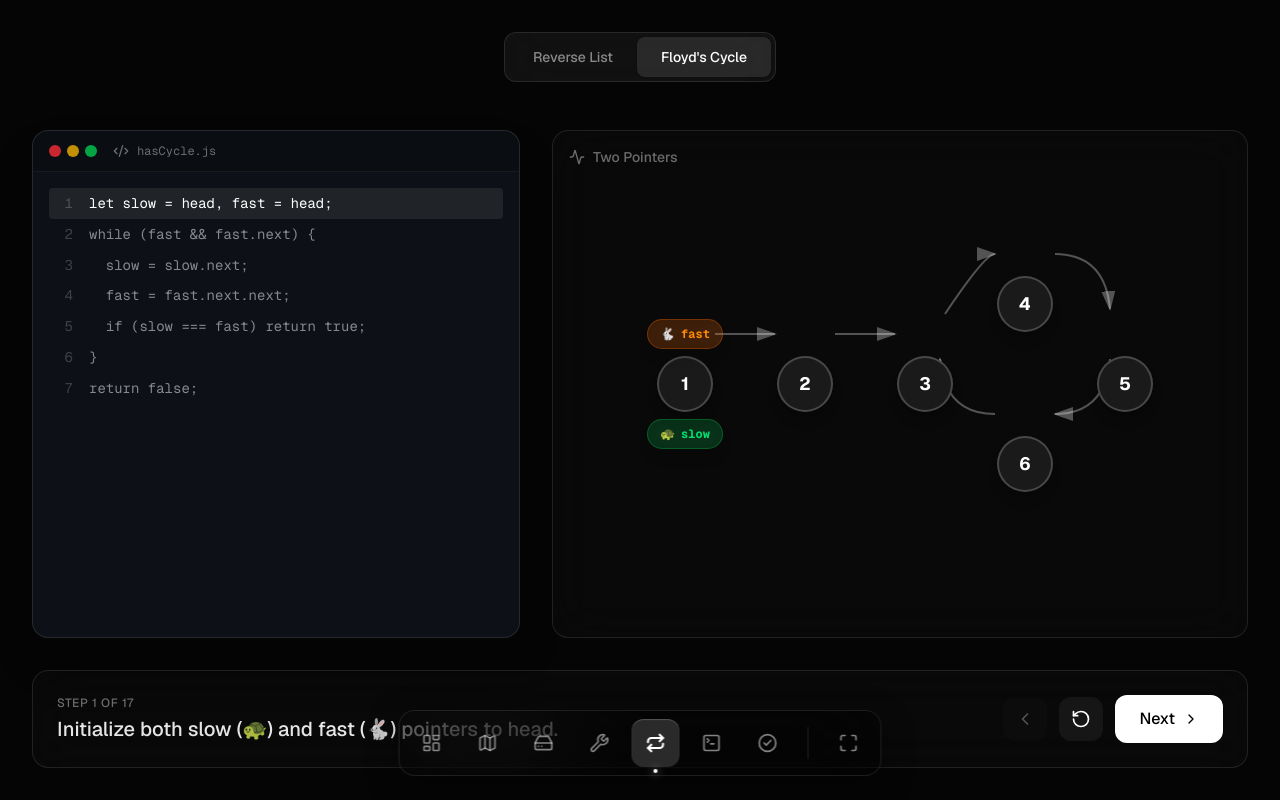
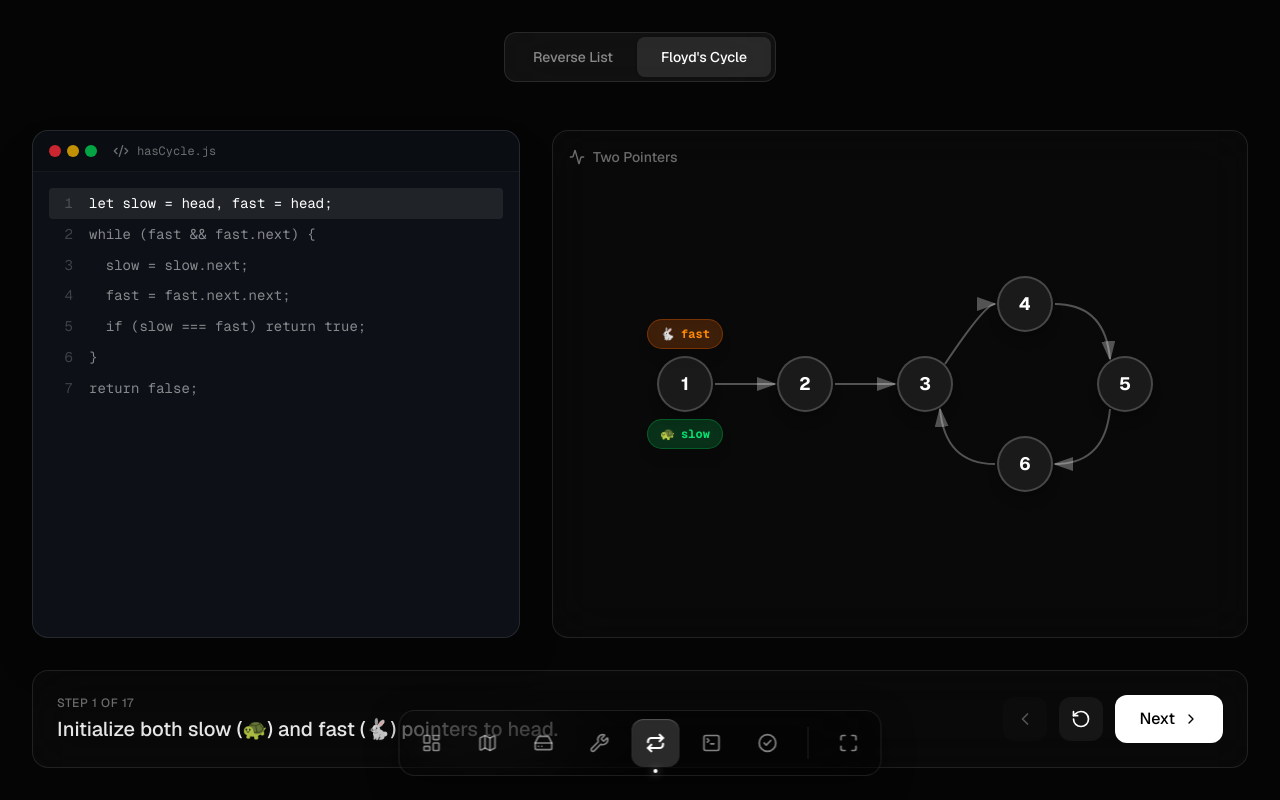
Before and after one commit to MRGokulB/dsa-universe, a Next.js app in the folder apps/linked-lists/: page /patterns in a window 1280 px wide. Both pictures are taken after a click on the button "Floyd's Cycle". Shown: the top 800 px of the page. Built offline with nearby package versions, Linux system fonts and the light colour scheme.

Commit message:
fix(linked-lists): fix PatternsScene SVG and node alignment

```diff
--- a/apps/linked-lists/src/components/linked-lists/PatternsScene.tsx
+++ b/apps/linked-lists/src/components/linked-lists/PatternsScene.tsx
@@ -215,6 +215,7 @@ function ReverseVisualizer({ step }: { step: any }) {
 
   return (
     <div className="relative w-full h-[300px] flex items-center justify-center">
+      <div className="relative w-[800px] h-[300px]">
         <svg className="absolute inset-0 w-full h-full pointer-events-none" style={{ zIndex: 0 }}>
           <defs>
             <marker id="arrowhead" markerWidth="10" markerHeight="7" refX="9" refY="3.5" orient="auto">
@@ -288,7 +289,7 @@ function ReverseVisualizer({ step }: { step: any }) {
           })}
         </svg>
 
-      <div className="relative w-[800px] h-[300px]" style={{ zIndex: 10 }}>
+        <div className="absolute inset-0" style={{ zIndex: 10 }}>
           {nodes.map((node, i) => (
             <div
               key={`node-${node}`}
@@ -373,6 +374,7 @@ function ReverseVisualizer({ step }: { step: any }) {
           )}
         </div>
       </div>
+    </div>
   );
 }
 
@@ -388,11 +390,11 @@ function CycleVisualizer({ step }: { step: any }) {
 
   return (
     <div className="relative w-full h-[400px] flex items-center justify-center">
-
       {step.met && (
         <div className="absolute inset-0 bg-green-500/5 pointer-events-none rounded-xl" />
       )}
 
+      <div className="relative w-[700px] h-[300px]" style={{ zIndex: 10 }}>
         <svg className="absolute inset-0 w-full h-full pointer-events-none" style={{ zIndex: 0 }}>
           <defs>
             <marker id="arrowhead-cycle" markerWidth="10" markerHeight="7" refX="9" refY="3.5" orient="auto">
@@ -412,8 +414,7 @@ function CycleVisualizer({ step }: { step: any }) {
           <path d="M 410 230 Q 360 230 355 175" stroke={step.met ? "rgba(74,222,128,0.5)" : "rgba(255,255,255,0.3)"} strokeWidth="2" fill="none" markerEnd={step.met ? "url(#arrowhead-cycle-active)" : "url(#arrowhead-cycle)"} />
         </svg>
 
-      <div className="relative w-[700px] h-[300px]" style={{ zIndex: 10 }}>
-
+        <div className="absolute inset-0" style={{ zIndex: 10 }}>
           {[1, 2, 3, 4, 5, 6].map(node => (
             <div
               key={`cnode-${node}`}
@@ -460,7 +461,7 @@ function CycleVisualizer({ step }: { step: any }) {
               <span>🐇</span> fast
             </div>
           </motion.div>
-
+        </div>
       </div>
     </div>
   );
```
Lines whose indentation alone changed are shown as unchanged.
